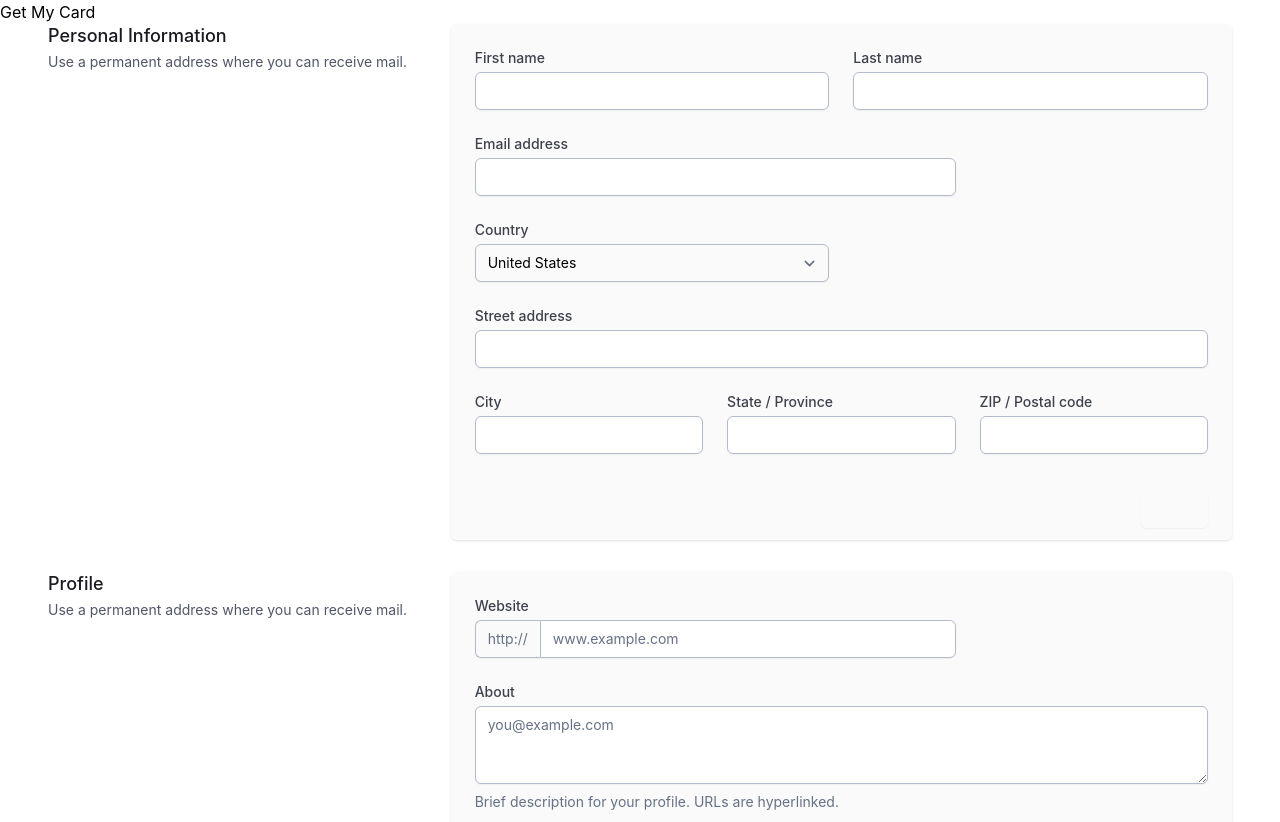
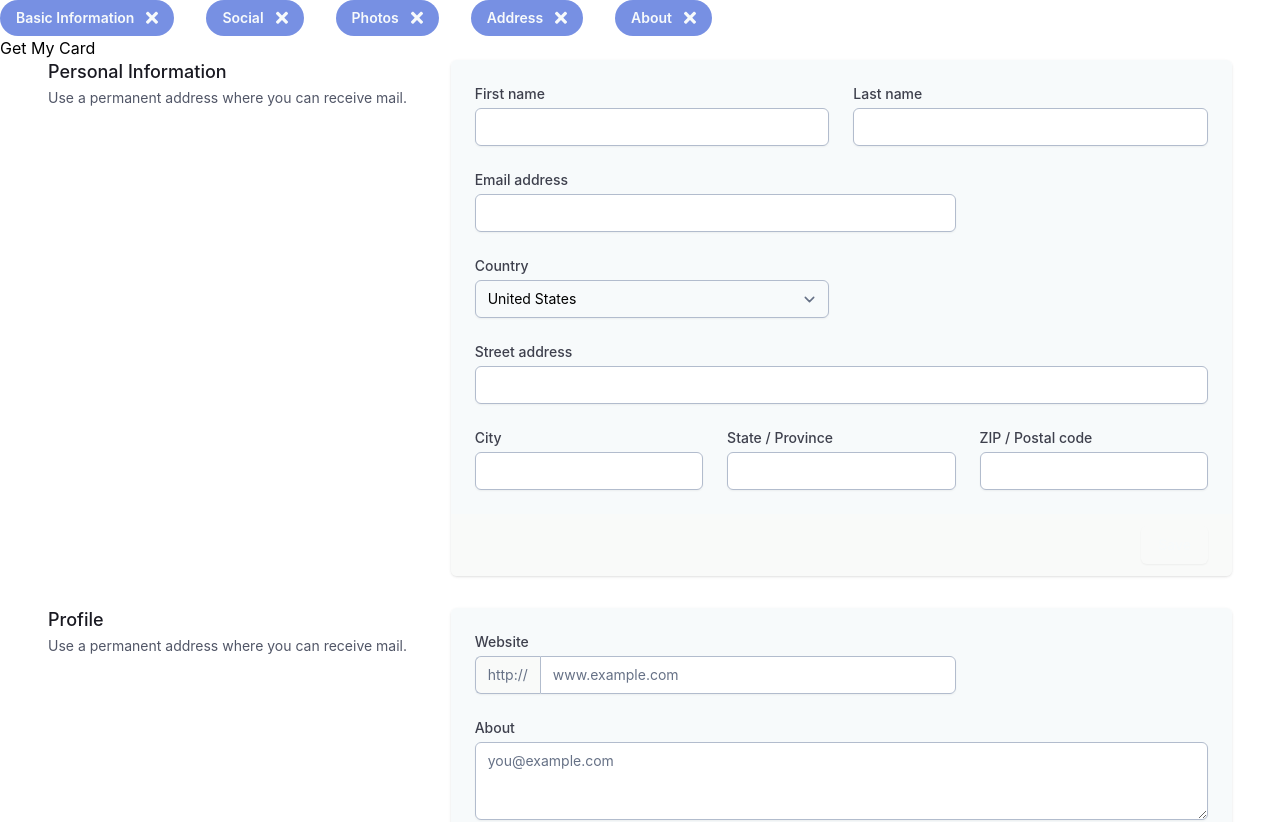
Before and after one commit to 1anya1/briteKard, a React (Create React App) app: page / in a window 1280 px wide. Shown: the top 822 px of the page. Built offline with nearby package versions, Linux system fonts and the light colour scheme.

Commit message:
updates to tailwind config

```diff
--- a/src/App.js
+++ b/src/App.js
@@ -6,17 +6,68 @@ import Hero from "./components/Hero";
 import Feature from "./components/FeatureSection";
 import CTA from "./components/CTA";
 import VCard from "./components/SVG";
+import Chips from "./components/formType/Chips";
+import React, { useState } from "react";
+
 const axios = require("axios");
 
 export default function App() {
+  const [options, setOptions] = useState([
+    {
+      options: {
+        name: "Basic Information",
+        toggle: false,
+      },
+    },
+    {
+      options: {
+        name: "Social",
+        toggle: false,
+      },
+    },
+    {
+      options: {
+        name: "Photos",
+        toggle: false,
+      },
+    },
+    {
+      options: {
+        name: "Address",
+        toggle: false,
+      },
+    },
+    {
+      options: {
+        name: "About",
+        toggle: false,
+      },
+    },
+  ]);
+  // const [on, setOn] = useState(false);
+
+  function click(e) {
+    console.log(e);
+    const node = e.target.nodeName;
+    if (node === "SPAN") {
+      const text = e.target.childNodes[0];
+      const button = e.target.childNodes[1];
+      console.log(text, button);
+      // setOn((on) => !on);
+    }
+  }
+
   return (
     <div className="2xl:container 2xl:mx-auto">
+      <div
+        onClick={click}
+        className="flex flex-row flex-nowrap flex-none gap-x-8 overflow-scroll"
+      >
+        <Chips options={options} />
+      </div>
       <GetVCard />
       <Forms />
-      <Layouts />
-      <Hero />
-      <Feature />
-      <CTA />
+
       <VCard />
     </div>
   );
--- /dev/null
+++ b/src/components/formType/Chips.js
@@ -0,0 +1,43 @@
+export default function Chips(props) {
+  // console.log(props);
+  // function clickMe(e) {
+  //   console.log(e);
+  //   const text = e.target.childNodes[0].data;
+  //   const button = e.target.childNodes[1];
+  //   props.click(text, button);
+  // }
+  // console.log(props.on);
+  let on = props.on;
+  const toggleClass = "bg-blue-700";
+  console.log(props.options.map((el) => el.options.name));
+
+  return props.options.map((el) => {
+    return (
+      <span
+        className={
+          "px-4 py-2 rounded-full flex-none text-white font-semibold text-sm flex align-center w-max cursor-pointer active:opacity-70 transition duration-300 ease " +
+          (on ? toggleClass : "bg-blue-400")
+        }
+      >
+        {el.options.name}
+        <button class="bg-transparent hover focus:outline-none">
+          <svg
+            aria-hidden="true"
+            focusable="false"
+            data-prefix="fas"
+            data-icon="times"
+            class="w-3 ml-3"
+            role="img"
+            xmlns="http://www.w3.org/2000/svg"
+            viewBox="0 0 352 512"
+          >
+            <path
+              fill="currentColor"
+              d="M242.72 256l100.07-100.07c12.28-12.28 12.28-32.19 0-44.48l-22.24-22.24c-12.28-12.28-32.19-12.28-44.48 0L176 189.28 75.93 89.21c-12.28-12.28-32.19-12.28-44.48 0L9.21 111.45c-12.28 12.28-12.28 32.19 0 44.48L109.28 256 9.21 356.07c-12.28 12.28-12.28 32.19 0 44.48l22.24 22.24c12.28 12.28 32.2 12.28 44.48 0L176 322.72l100.07 100.07c12.28 12.28 32.2 12.28 44.48 0l22.24-22.24c12.28-12.28 12.28-32.19 0-44.48L242.72 256z"
+            ></path>
+          </svg>
+        </button>
+      </span>
+    );
+  });
+}
--- a/tailwind.config.js
+++ b/tailwind.config.js
@@ -17,7 +17,7 @@ module.exports = {
     colors: {
       transparent: "transparent",
       current: "currentColor",
-      white: "#f9faf9",
+      white: "#f7fafb",
       blue: {
         50: "#f7fafb",
         100: "#e6f2fc",
```
